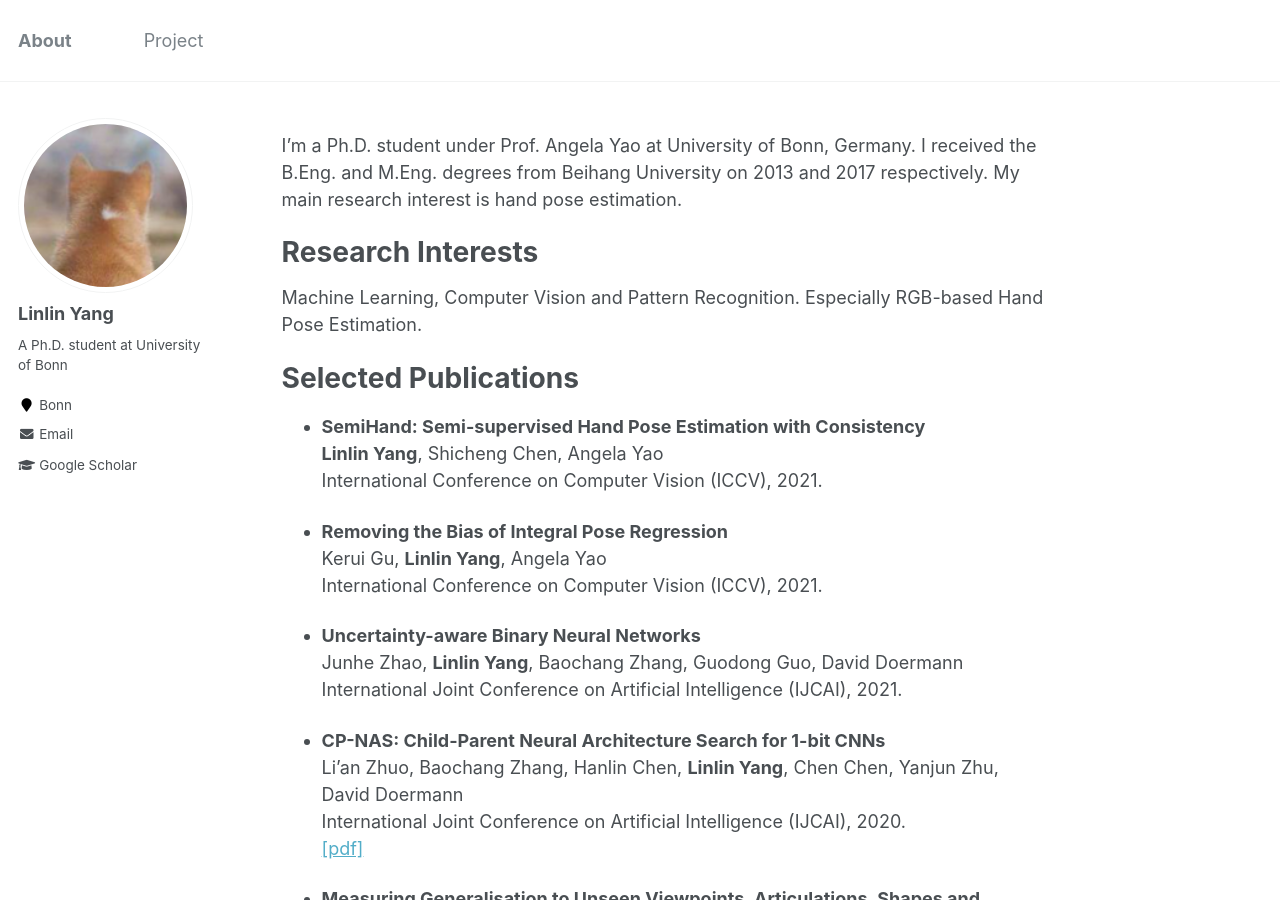
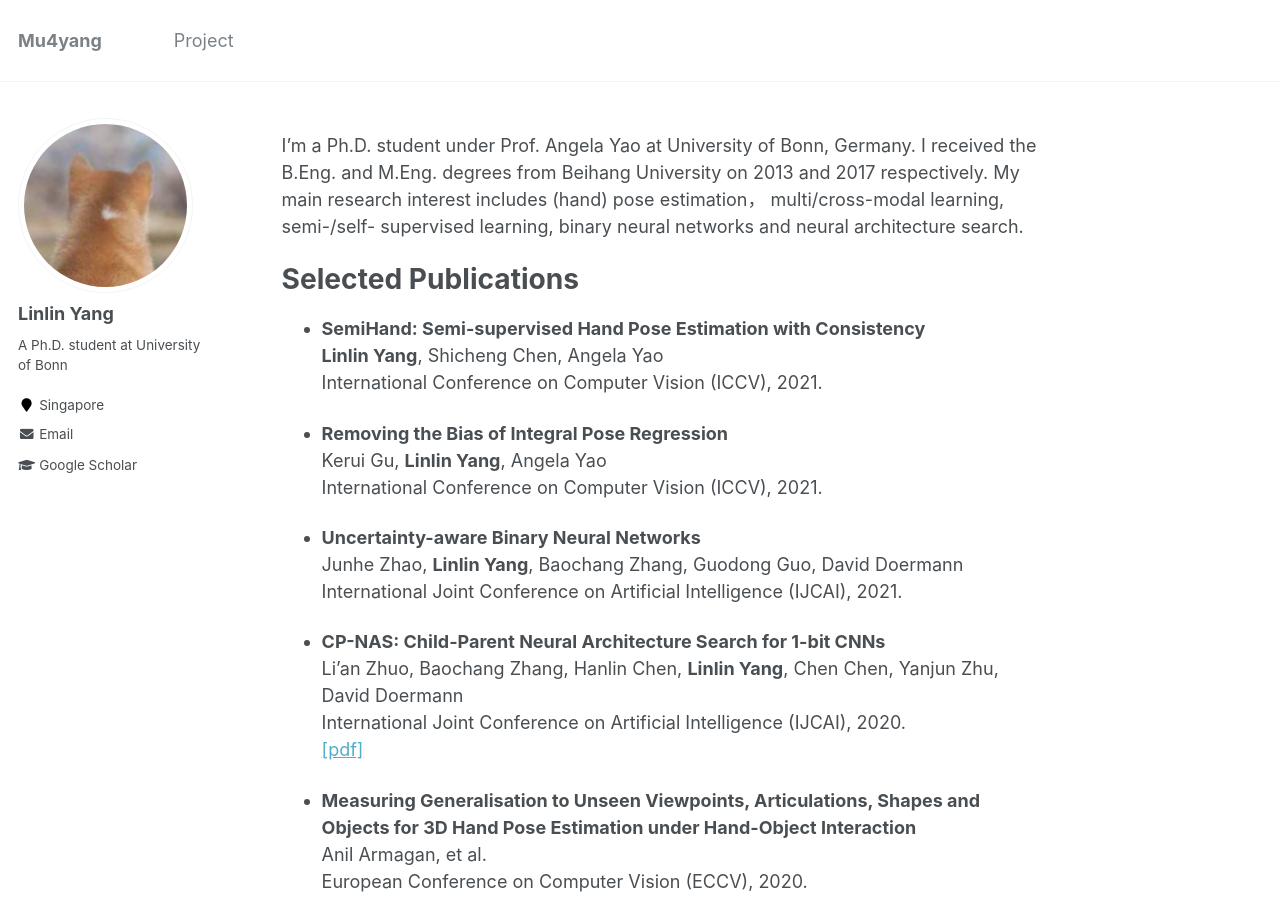
Before and after one commit to bestonebyone/mu4yang, a Jekyll site: the page built from _pages/about.md, in a window 1280 px wide and 900 px high. Built offline with Jekyll 4.4.1, drawn with Linux system fonts in a browser that asks for light colours.

Commit message:
update personal info

```diff
--- a/_config.yml
+++ b/_config.yml
@@ -7,7 +7,7 @@
 
 # Site Settings
 locale                   : "en-US"
-title                    : "About"
+title                    : "Mu4yang"
 title_separator          : "-"
 name                     : &name "Linlin Yang"
 description              : &description "personal website"
@@ -83,7 +83,7 @@ author:
   name             : "Linlin Yang"
   avatar           : "cute.png"
   bio              : "A Ph.D. student at University of Bonn"
-  location         : "Bonn"
+  location         : "Singapore"
   employer         :
   pubmed           : #"https://www.ncbi.nlm.nih.gov/pubmed/?term=john+snow"
   googlescholar    : "https://scholar.google.com.hk/citations?user=gI55gF0AAAAJ&hl=en-US"
--- a/_pages/about.md
+++ b/_pages/about.md
@@ -8,15 +8,7 @@ redirect_from:
   - /about.html
 ---
 
-I'm a Ph.D. student under Prof. Angela Yao at University of Bonn, Germany. I received the B.Eng. and M.Eng. degrees from Beihang University on 2013 and 2017 respectively. My main research interest is hand pose estimation.
-
-
-
-# Research Interests
-
-Machine Learning, Computer Vision and Pattern Recognition. Especially RGB-based Hand Pose Estimation.
-
-
+I'm a Ph.D. student under Prof. Angela Yao at University of Bonn, Germany. I received the B.Eng. and M.Eng. degrees from Beihang University on 2013 and 2017 respectively. My main research interest includes (hand) pose estimation， multi/cross-modal learning, semi-/self- supervised learning,  binary neural networks and neural architecture search.
 
 # Selected Publications
 - **SemiHand: Semi-supervised Hand Pose Estimation with Consistency**
```
